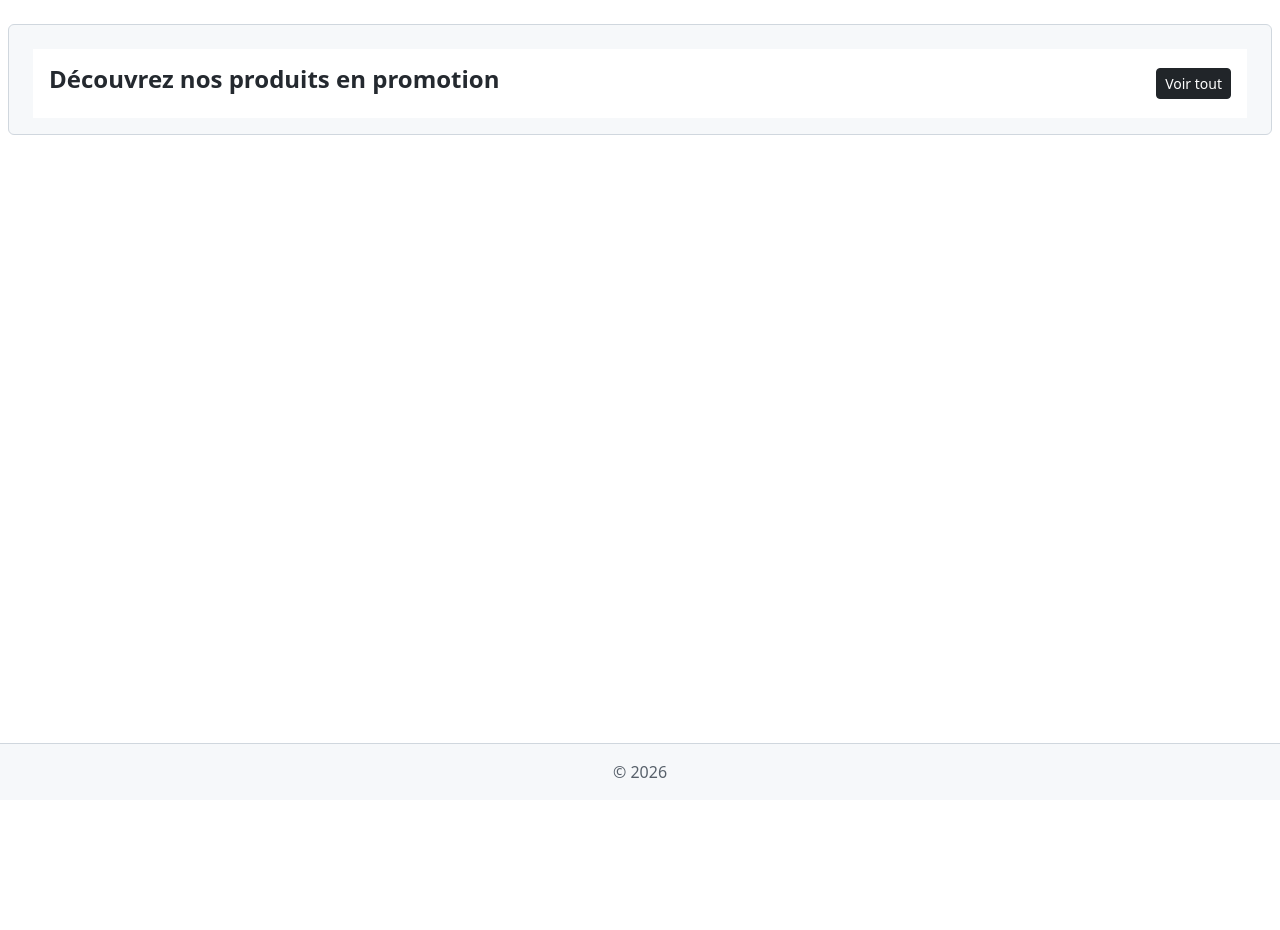
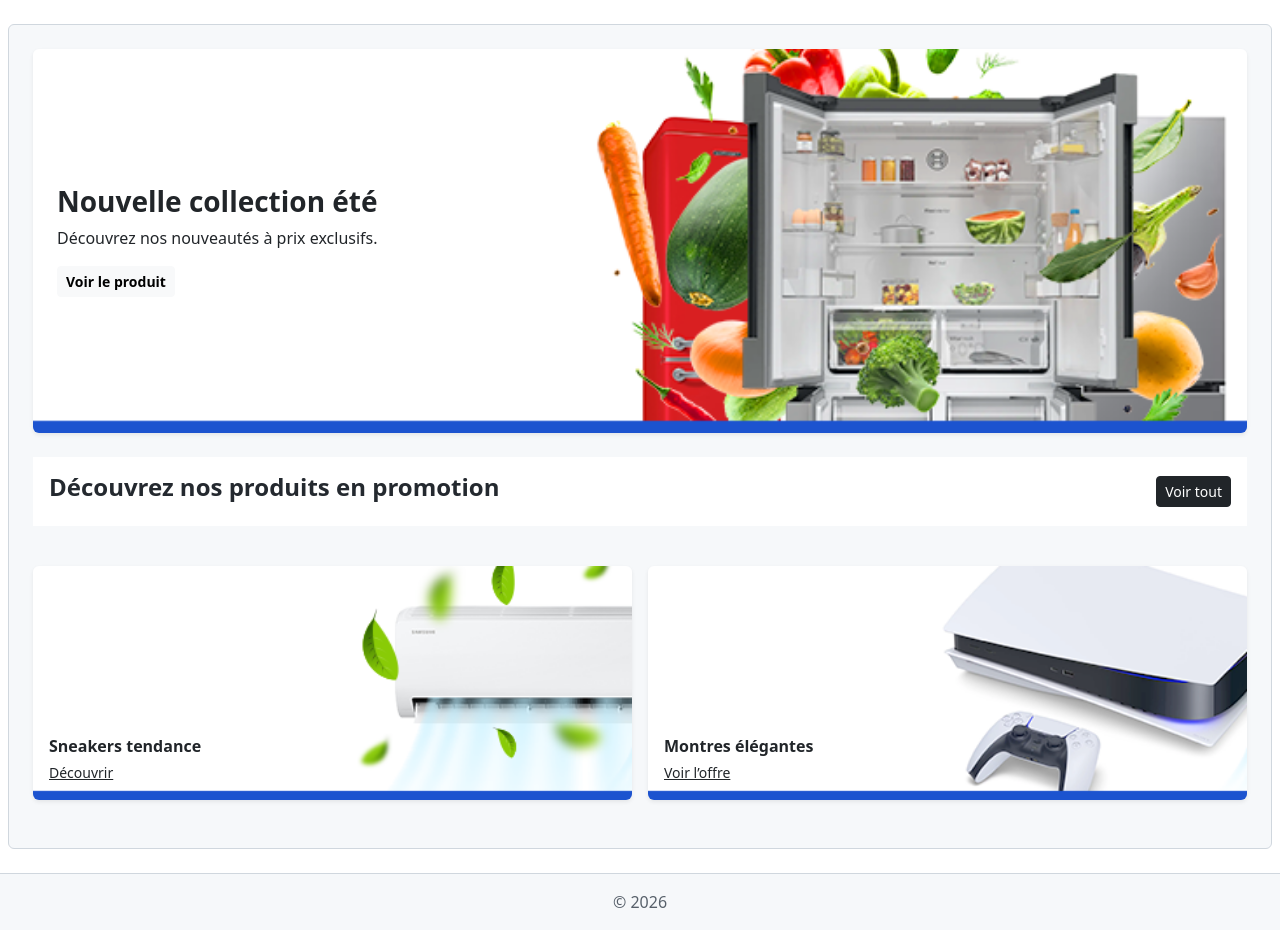
Before and after one commit to HichamFaska/e-commerce-APP, a PHP site: template app/resources/views/pages/homePage.php in a window 1280 px wide. Before the commit the page ends 778 px from the top, so only its background shows below. Run offline with PHP 8.4, Linux system fonts and the light colour scheme; the template is opened without the code that fills it, so the values that code supplies are empty.

Commit message:
Ajout d’une section publicitaire sur la page d’accueil
- Ajout d’une nouvelle zone publicitaire en haut de la page d’accueil
- Intégration d’images publicitaires principales et secondaires
- Mise à jour de la vue pour afficher les publicités avant les produits en promotion

```diff
--- a/app/resources/views/pages/homePage.php
+++ b/app/resources/views/pages/homePage.php
@@ -1,5 +1,38 @@
 <?php ob_start(); ?>
+<section class="mb-4">
+    <div class="row g-3">
+        <div class="col-md-12">
+            <div class="position-relative rounded overflow-hidden shadow-sm">
+                <img
+                    src="/assets/images/ads/ad-main.jpg"
+                    class="img-fluid w-100"
+                    alt="Publicité principale"
+                >
 
+                <div class="position-absolute top-0 start-0 w-100 h-100
+                            d-flex align-items-center
+                            text-dark p-4">
+                    <div>
+                        <h3 class="fw-bold mb-2">
+                            Nouvelle collection été
+                        </h3>
+                        <p class="mb-3">
+                            Découvrez nos nouveautés à prix exclusifs.
+                        </p>
+                        <a
+                            href="/produit/123"
+                            class="btn btn-sm btn-light fw-semibold"
+                        >
+                            Voir le produit
+                        </a>
+                    </div>
+                </div>
+            </div>
+        </div>
+    </div>
+</section>
+
+<section>
     <div class="d-flex align-items-center justify-content-between bg-white p-3 mb-3">
         <h4 class="fw-semibold">Découvrez nos produits en promotion</h4>
         <a class="btn btn-sm btn-dark text-white" href="/produit/promotions">Voir tout</a>
@@ -10,8 +43,63 @@
             <?php require __DIR__."/../partials/card.php"; ?>
         <?php endforeach; ?>
     </div>
+</section>
+<section class="mt-5 mb-4">
+    <div class="row g-3">
+
+        <div class="col-md-6">
+            <div class="position-relative rounded overflow-hidden shadow-sm">
+                <img
+                    src="/assets/images/ads/ad-side-1.jpg"
+                    class="img-fluid w-100"
+                    alt="Publicité secondaire"
+                >
+
+                <div class="position-absolute top-0 start-0 w-100 h-100
+                            d-flex align-items-end
+                            text-dark p-3">
+                    <div>
+                        <h6 class="fw-bold mb-1">Sneakers tendance</h6>
+                        <a
+                            href="/produit/456"
+                            class="text-dark text-decoration-underline small"
+                        >
+                            Découvrir
+                        </a>
+                    </div>
+                </div>
+            </div>
+        </div>
+
+        <div class="col-md-6">
+            <div class="position-relative rounded overflow-hidden shadow-sm">
+                <img
+                    src="/assets/images/ads/ad-side-2.jpg"
+                    class="img-fluid w-100"
+                    alt="Publicité secondaire"
+                >
+
+                <div class="position-absolute top-0 start-0 w-100 h-100
+                            d-flex align-items-end
+                            text-dark p-3">
+                    <div>
+                        <h6 class="fw-bold mb-1">Montres élégantes</h6>
+                        <a
+                            href="/produit/789"
+                            class="text-dark text-decoration-underline small"
+                        >
+                            Voir l’offre
+                        </a>
+                    </div>
+                </div>
+            </div>
+        </div>
+
+    </div>
+</section>
 
 <?php
     $content = ob_get_clean();
     $title = "Accueil";
     require __DIR__ . '/../layout/main.php';
+?>
```
Also changed, not shown: public/assets/images/ads/ad-main.jpg (added), public/assets/images/ads/ad-side-1.jpg (added), public/assets/images/ads/ad-side-2.jpg (added). Lines whose indentation alone changed are shown as unchanged.
